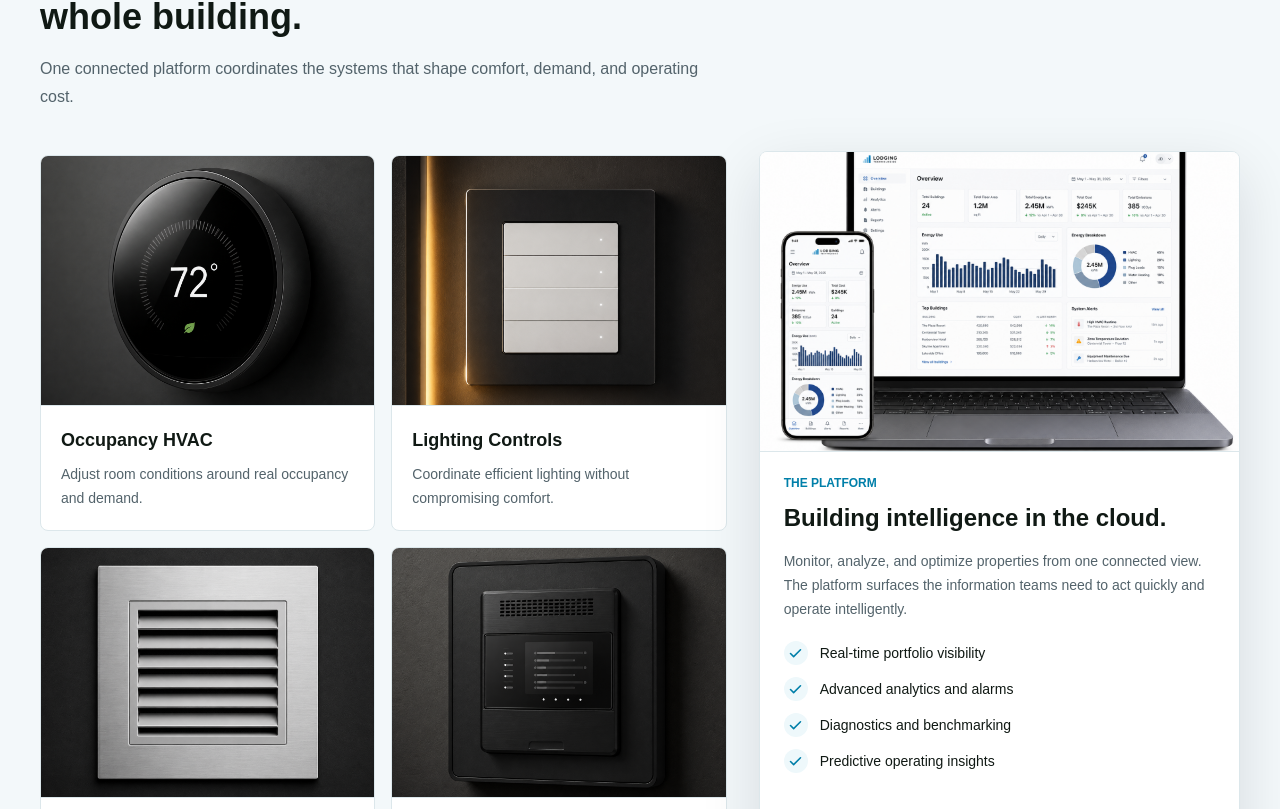
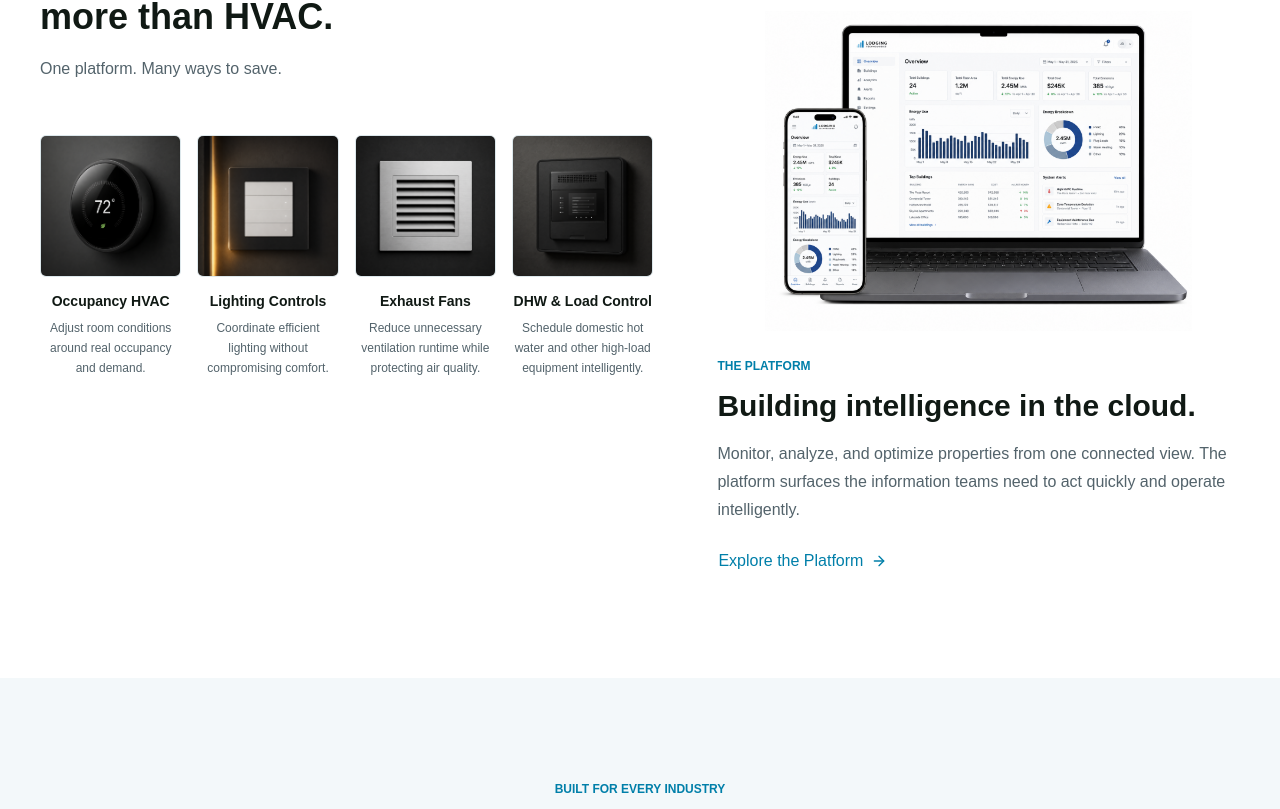
Before and after one commit to MannLester/Lodge-Tech-Website, a Next.js app: page / in a window 1280 px wide. Shown: the part 1591-2400 px from the top of the page. Built offline with nearby package versions, Linux system fonts and the light colour scheme.

Commit message:
frontend: match product platform reference layout

```diff
--- a/src/features/home/ui/product-section.tsx
+++ b/src/features/home/ui/product-section.tsx
@@ -23,37 +23,34 @@ export function ProductSection() {
   return (
     <section
       aria-labelledby="products-heading"
-      className="section-band bg-surface-muted"
+      className="section-band bg-background"
     >
       <div className="section-shell">
         <SectionHeading
-          description="One connected platform coordinates the systems that shape comfort, demand, and operating cost."
+          description="One platform. Many ways to save."
           eyebrow="More than HVAC"
           id="products-heading"
-          title="Intelligent energy management for the whole building."
+          title="Intelligent energy management for more than HVAC."
         />
 
-        <div className="mt-10 grid gap-8 lg:grid-cols-12 lg:items-start">
-          <div className="snap-row md:auto-cols-auto md:grid-flow-row md:grid-cols-2 md:overflow-visible lg:col-span-7">
+        <div className="mt-12 grid gap-12 lg:grid-cols-[minmax(0,1.08fr)_minmax(24rem,0.92fr)] lg:items-start lg:gap-16">
+          <div className="snap-row md:auto-cols-auto md:grid-flow-row md:grid-cols-2 md:overflow-visible lg:grid-cols-4">
             {products.map((product, index) => {
               const image = productImages[index];
 
               return (
-                <article
-                  className="border-border bg-surface overflow-hidden rounded-lg border"
-                  key={product.title}
-                >
+                <article className="min-w-0 text-center" key={product.title}>
                   <MediaImage
                     alt={product.mediaLabel}
-                    className="aspect-[4/3] rounded-none border-x-0 border-t-0"
-                    sizes="(max-width: 767px) 82vw, (max-width: 1023px) 45vw, 30vw"
+                    className="aspect-square rounded-md"
+                    sizes="(max-width: 767px) 54vw, (max-width: 1023px) 36vw, 11vw"
                     src={image}
                   />
-                  <div className="p-5">
-                    <h3 className="text-foreground text-lg font-semibold">
+                  <div className="mx-auto mt-4 max-w-36">
+                    <h3 className="text-foreground text-sm leading-tight font-semibold">
                       {product.title}
                     </h3>
-                    <p className="text-muted mt-2 text-sm leading-6">
+                    <p className="text-muted mt-2 text-xs leading-5">
                       {product.description}
                     </p>
                   </div>
@@ -64,30 +61,30 @@ export function ProductSection() {
 
           <aside
             aria-labelledby="platform-heading"
-            className="border-border bg-surface shadow-soft overflow-hidden rounded-lg border lg:col-span-5"
+            className="lg:-mt-30"
             id="platform"
           >
             <MediaImage
               alt="Cloud dashboard and connected device imagery"
-              className="aspect-[16/10] rounded-none border-x-0 border-t-0"
-              imageClassName="object-cover object-left"
-              sizes="(max-width: 1023px) 100vw, 42vw"
+              className="mx-auto aspect-[16/10] max-w-[32rem] border-0 bg-transparent"
+              imageClassName="object-contain object-center"
+              sizes="(max-width: 1023px) 92vw, 39vw"
               src={platformImage}
             />
-            <div className="p-6">
+            <div className="mt-7 max-w-[33rem]">
               <p className="eyebrow">The platform</p>
               <h3
-                className="text-foreground mt-3 text-2xl leading-tight font-semibold"
+                className="text-foreground mt-3 text-2xl leading-tight font-semibold sm:text-3xl"
                 id="platform-heading"
               >
                 Building intelligence in the cloud.
               </h3>
-              <p className="text-muted mt-4 text-sm leading-6">
+              <p className="text-muted mt-4 text-sm leading-6 sm:text-base sm:leading-7">
                 Monitor, analyze, and optimize properties from one connected
                 view. The platform surfaces the information teams need to act
                 quickly and operate intelligently.
               </p>
-              <ul className="mt-5 grid gap-3">
+              <ul className="mt-5 grid gap-3 sm:grid-cols-2 lg:hidden">
                 {platformCapabilities.map((capability) => (
                   <li
                     className="flex items-center gap-3 text-sm"
@@ -101,7 +98,7 @@ export function ProductSection() {
                 ))}
               </ul>
               <ButtonLink
-                className="mt-6"
+                className="!text-brand-strong hover:!text-brand mt-6 !min-h-0 !justify-start !px-0 !py-0"
                 href="#contact"
                 showArrow
                 variant="text"
```
